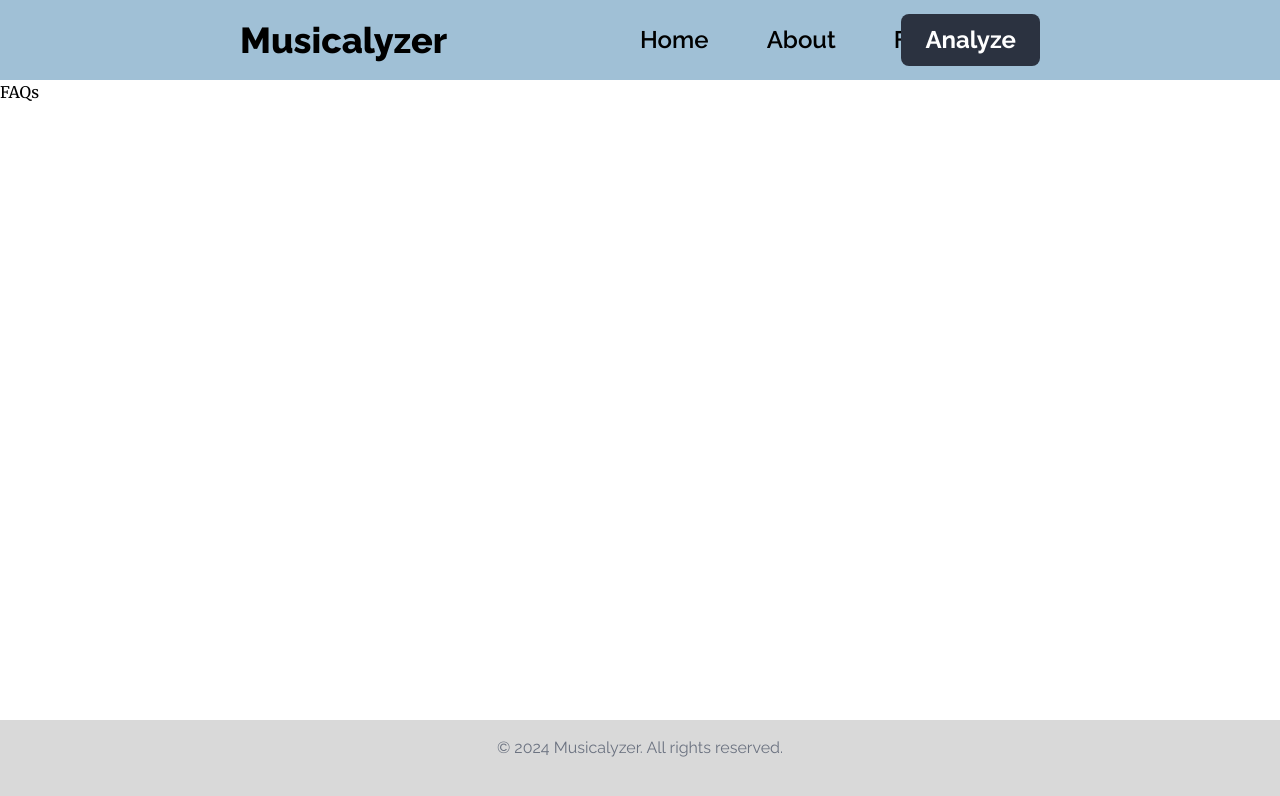
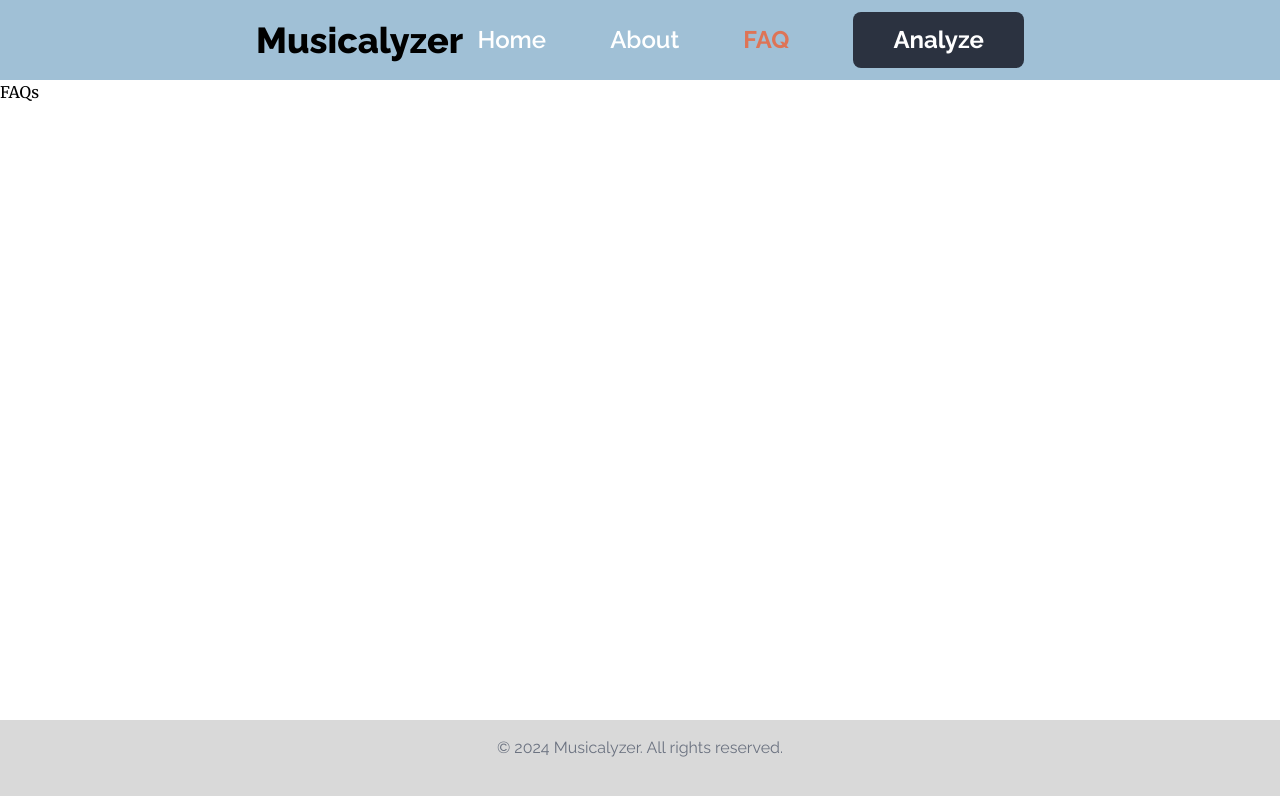
Before and after one commit to Tituz175/Musicnalyzer, a Next.js app in the folder frontend/musicnalyzer/: page /faq in a window 1280 px wide. Shown: the top 796 px of the page. Built offline with nearby package versions, Linux system fonts and the light colour scheme.

Commit message:
dynamic and responsive nav-bar done

```diff
--- a/frontend/musicnalyzer/src/app/globals.css
+++ b/frontend/musicnalyzer/src/app/globals.css
@@ -30,6 +30,9 @@ body {
   margin: 0;
   padding: 0;
   box-sizing: border-box;
+}
+body::-webkit-scrollbar {
+  display: none; /* Hide the scrollbar in WebKit browsers */
 }
 
 @layer utilities {
--- a/frontend/musicnalyzer/src/components/Navbar.tsx
+++ b/frontend/musicnalyzer/src/components/Navbar.tsx
@@ -1,47 +1,108 @@
-"use client"
+"use client";
 
 import Link from "next/link";
-import { useRouter } from "next/navigation";
+import { usePathname, useRouter } from "next/navigation";
+import { useState } from "react";
+
+const navItems = [
+  { name: "Home", path: "/" },
+  { name: "About", path: "/about" },
+  { name: "FAQ", path: "/faq" },
+];
 
 export default function NavBar() {
+  const router = useRouter();
+  const pathname = usePathname();
+  const [menuOpen, setMenuOpen] = useState(false);
 
-  const router = useRouter();
+  const handleNavClick = (path: string) => {
+    router.push(path);
+    setMenuOpen(false); // Close menu after clicking a link
+  };
+
+  // Check if the current page is either Upload or Analyze
+  const isAnalyzePage = pathname === "/analyze";
+  const isUploadPage = pathname === "/upload";
 
   return (
-    <>
-      <nav className='bg-secondary font-secondary flex items-center justify-start h-20 px-4 sm:px-8 md:px-16 lg:px-60 text-2xl font-semibold sticky top-0 z-30'>
-        <div className='navbar-brand flex items-center w-2/4'>
-          <Link href='/' className='text-4xl font-extrabold'>
+    <nav className="bg-secondary font-secondary flex items-center justify-between h-20 px-6 sm:px-6 w-full md:px-20 lg:px-64 text-2xl font-semibold sticky top-0 z-30">
+      {/* Brand Logo */}
+      <div className="flex items-center">
+        <Link href="/" className="text-4xl font-extrabold">
           Musicalyzer
         </Link>
       </div>
-        <div className='flex items-center justify-center w-2/4'>
-          <ul className='navbar-nav flex justify-between w-3/4'>
-            <li className='nav-item'>
-              <Link href='/' className='nav-link'>
-                Home
-              </Link>
+
+      {/* Mobile Menu Toggle Button (☰ → ✖) */}
+      <button
+        className="md:hidden text-white text-3xl focus:outline-none z-50"
+        onClick={() => setMenuOpen(!menuOpen)}
+      >
+        {menuOpen ? "✖" : "☰"}
+      </button>
+
+      {/* Navigation Links & Analyze Button */}
+      <div
+        className={`fixed inset-0 bg-secondary bg-opacity-95 flex flex-col items-center justify-center transition-all duration-300 md:static md:flex-row md:items-center md:gap-16 ${
+          menuOpen ? "flex" : "hidden"
+        } md:flex`}
+      >
+        <ul className="flex flex-col items-center md:flex-row gap-8 md:gap-16 p-6 md:p-0">
+          {/* Render regular nav links (Home, About, FAQ) */}
+          {navItems.map((item) => (
+            <li key={item.path} className="nav-item">
+              <button
+                onClick={() => handleNavClick(item.path)}
+                className={`nav-link text-xl md:text-2xl ${
+                  pathname === item.path ? "text-accent font-bold" : "text-white"
+                }`}
+              >
+                {item.name}
+              </button>
             </li>
-            <li className='nav-item'>
-              <Link href='/about' className='nav-link'>
-                About
-              </Link>
+          ))}
+
+          {/* Conditionally render Upload link */}
+          {isUploadPage && (
+            <li className="nav-item">
+              <button
+                onClick={() => handleNavClick("/upload")}
+                className={`nav-link text-xl md:text-2xl ${
+                  pathname === "/upload" ? "text-accent font-bold" : "text-white"
+                }`}
+              >
+                Upload
+              </button>
             </li>
-            <li className='nav-item'>
-              <Link href='/faq' className='nav-link'>
-                FAQ
-              </Link>
+          )}
+
+          {/* Conditionally render Analyze link */}
+          {isAnalyzePage && (
+            <li className="nav-item">
+              <button
+                onClick={() => handleNavClick("/analyze")}
+                className={`nav-link text-xl md:text-2xl ${
+                  pathname === "/analyze" ? "text-accent font-bold" : "text-white"
+                }`}
+              >
+                Analyze
+              </button>
             </li>
+          )}
         </ul>
-          <div className='navbar-actions w-1/4 flex justify-end'>
-              <button onClick={()=>{
-                router.push('/upload');
-              }} className='bg-foreground text-white px-6 py-2.5 rounded-lg font-bold hover:bg-accent transition-all duration-500 ease-in-out focus:outline-none focus:ring-2 focus:ring-accent focus:ring-offset-1'>
+
+        {/* Conditionally Render Analyze Button */}
+        {!isAnalyzePage && !isUploadPage && (
+          <div className="mt-4 md:mt-0">
+            <button
+              onClick={() => handleNavClick("/upload")}
+              className="bg-foreground text-white px-10 py-3 rounded-lg font-bold hover:bg-accent transition-all duration-500 ease-in-out focus:outline-none focus:ring-2 focus:ring-accent focus:ring-offset-1"
+            >
               Analyze
             </button>
           </div>
+        )}
       </div>
     </nav>
-    </>
   );
 }
```
Lines whose indentation alone changed are shown as unchanged.
